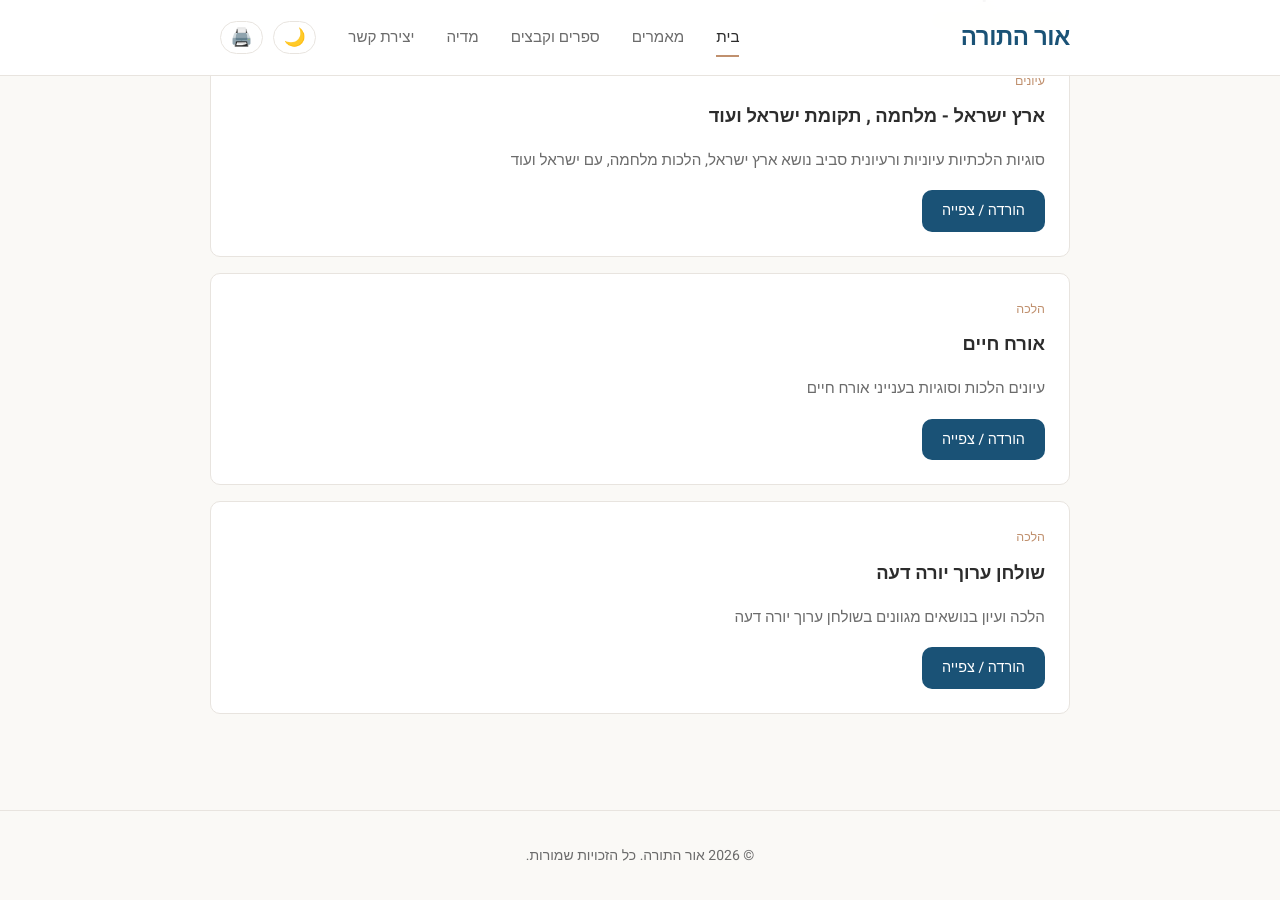
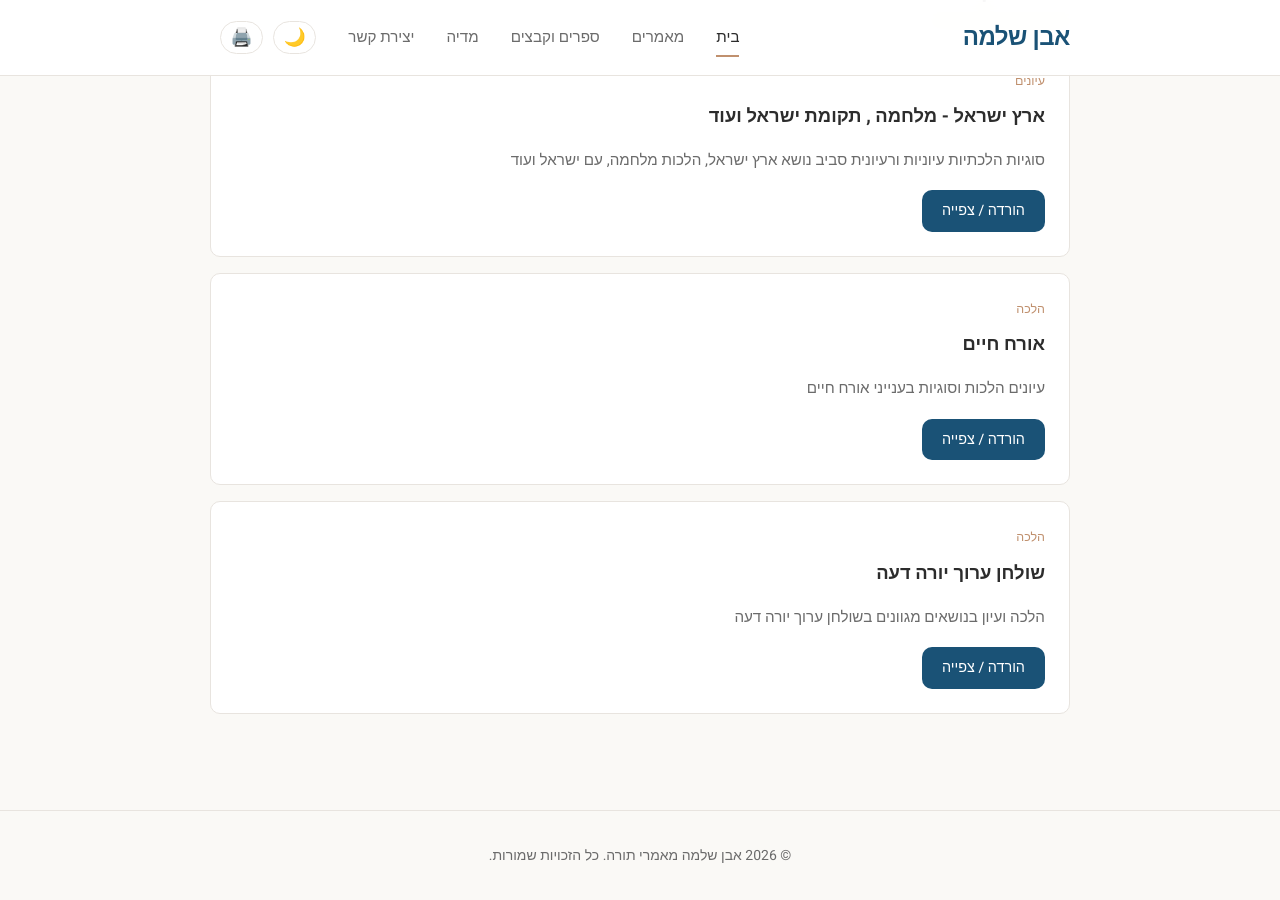
Before and after one commit to BSdeployment/torani, a Jekyll site: the page built from index.html, in a window 1280 px wide and 900 px high, scrolled down 1616 px. Built offline with Jekyll 4.4.1, drawn with Linux system fonts in a browser that asks for light colours.

Commit message:
fix_title_site

```diff
--- a/_config.yml
+++ b/_config.yml
@@ -1,5 +1,5 @@
-title: "אור התורה"
-description: "אתר תורני – מאמרים, שיעורים וספרים"
+title: "אבן שלמה מאמרי תורה"
+description: "אבן שלמה - מאמרי תורה מקיפים, מדיה וקבצים לעילוי נשמת שלמה בן חסיבה"
 
 url: "https://bsdeployment.github.io"
 baseurl: "/torani"
--- a/_includes/header.html
+++ b/_includes/header.html
@@ -1,6 +1,6 @@
 <header class="site-header">
   <div class="container header-inner">
-    <a href="{{ '/' | relative_url }}" class="site-logo">אור התורה</a>
+    <a href="{{ '/' | relative_url }}" class="site-logo">אבן שלמה</a>
     <button class="menu-toggle" aria-label="תפריט" aria-expanded="false">
       <span></span><span></span><span></span>
     </button>
--- a/articles/index.html
+++ b/articles/index.html
@@ -1,7 +1,7 @@
 ---
 layout: default
 title: "מאמרים"
-description: "כל המאמרים באתר אור התורה"
+description: "כל המאמרים באתר אבן שלמה"
 search: true
 ---
 
--- a/index.html
+++ b/index.html
@@ -89,7 +89,7 @@ description: "אור התורה – אתר תורני עם מאמרים, שיע
 <div class="container">
  <section class="hero">
   <div class="hero-box">
-    <h1 style="font-size:70px;" class="hero-title">אור התורה</h1>
+    <h1 style="font-size:70px;" class="hero-title">אבן שלמה</h1>
     <p style="color:black;" class="hero-subtitle">
       מקום לעיון, לימוד והעמקה בדברי תורה.<br>
       מאמרים, שיעורים וספרים — הכל במקום אחד.
```
Also changed, not shown: contact.md (+1 -1 lines).
